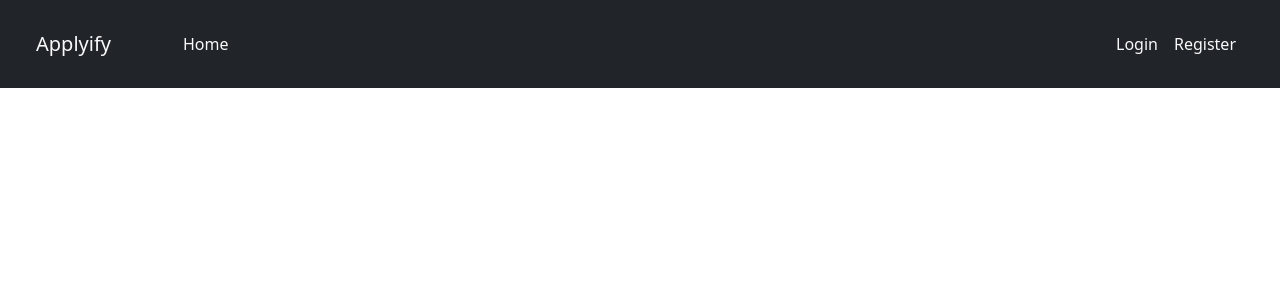
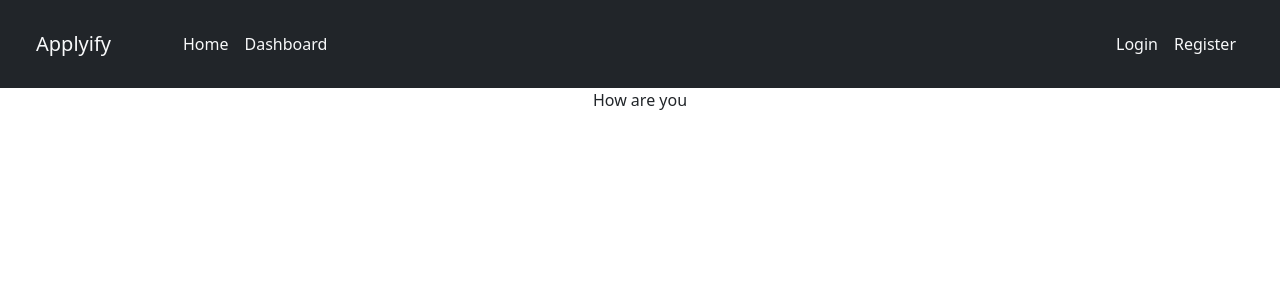
Before and after one commit to dburnham1212/Applyify, a React (Create React App) app in the folder client/: page /Dashboard in a window 1280 px wide. Shown: the top 300 px of the page. Built offline with nearby package versions, Linux system fonts and the light colour scheme.

Commit message:
created a dashboard page

```diff
--- a/client/src/App.js
+++ b/client/src/App.js
@@ -6,6 +6,7 @@ import NavBar from './components/NavBar';
 import Home from './components/Home';
 import Login from './components/Login';
 import Register from './components/Register';
+import Dashboard from './components/Dashboard';
 
 function App() {
   return (
@@ -14,11 +15,13 @@ function App() {
         <NavBar />
         <Routes>
           {/* Home Page*/}
-          <Route path="/" element={<Home/>}/>
+          <Route path="/" element={<Home />} />
           {/* Login Page */}
-          <Route path="login" element={<Login/>}/>
+          <Route path="login" element={<Login />} />
           {/* Register Page */}
-          <Route path="register" element={<Register/>}/>
+          <Route path="register" element={<Register />} />
+          {/* Dashboard Page */}
+          <Route path="Dashboard" element={<Dashboard />} />
         </Routes>
       </BrowserRouter>
     </div>
--- /dev/null
+++ b/client/src/components/Dashboard.jsx
@@ -0,0 +1,10 @@
+function Dashboard() {
+
+  return(
+    <div>
+      How are you
+    </div>
+  )
+}
+
+export default Dashboard;
--- a/client/src/components/NavBar.jsx
+++ b/client/src/components/NavBar.jsx
@@ -24,6 +24,9 @@ const NavBar = () => {
               <li className="nav-item active">
                 <Link className="nav-link text-light" to="/">Home</Link>
               </li>
+              <li className="nav-item text-light">
+                <Link className="nav-link text-light" to="/Dashboard">Dashboard</Link>
+              </li>
             </ul>
             <ul className="navbar-nav d-flex justify-content-end">
               <li className="nav-item">
```
Also changed, not shown: 2 other files (tests, documents, lock files or other folders).
